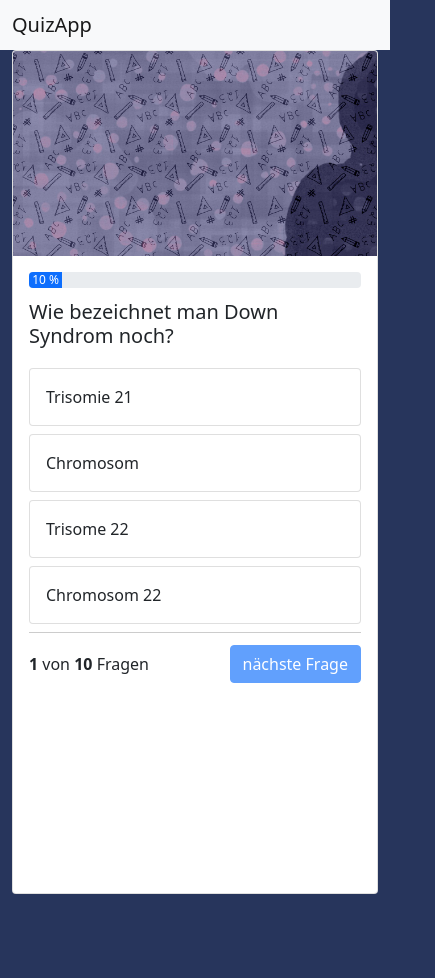
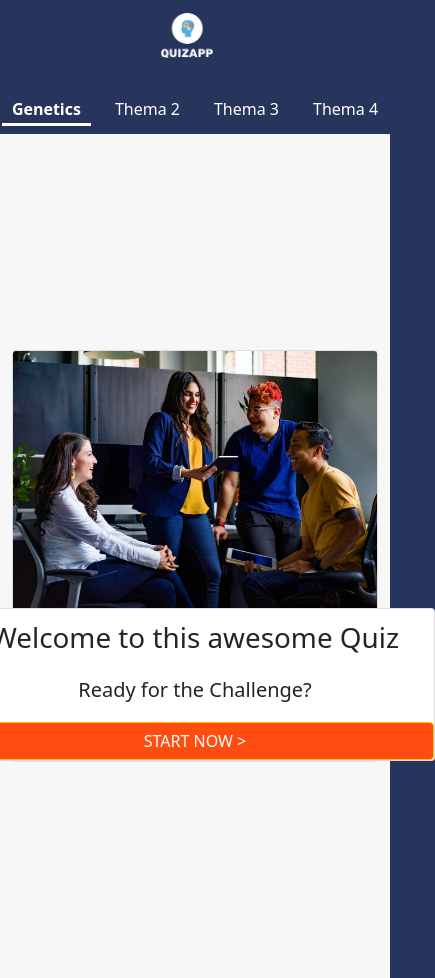
Before and after one commit to LukasKlammer/QuizApp, a plain HTML site: page index.html in a window 390 px wide. Shown: the whole page, 435 px wide, since content can reach past the window. Before the commit the page ends 894 px from the top, so only its background shows below. Drawn offline with nearby package versions, Linux system fonts and the light colour scheme.

Commit message:
start screen, responsive, CSS changes, restart() function, navbar with links

```diff
--- a/index.html
+++ b/index.html
@@ -6,7 +6,9 @@
     <meta http-equiv="X-UA-Compatible" content="IE=edge">
     <meta name="viewport" content="width=device-width, initial-scale=1.0">
     <title>QuizApp</title>
+    <link rel="icon" type="image/x-icon" href="img/brain_result.png">
     <link rel="stylesheet" href="style.css">
+    <link rel="stylesheet" href="responsive.css">
     <script src="questions.js"></script>
     <script src="script.js"></script>
 
@@ -20,34 +22,55 @@
         integrity="sha384-ka7Sk0Gln4gmtz2MlQnikT1wXgYsOg+OMhuP+IlRH9sENBO0LRn5q+8nbTov4+1p"
         crossorigin="anonymous"></script>
 
+    <link rel="preconnect" href="https://fonts.googleapis.com">
+    <link rel="preconnect" href="https://fonts.gstatic.com" crossorigin>
+    <link href="https://fonts.googleapis.com/css2?family=PT+Sans:ital,wght@0,400;0,700;1,400;1,700&display=swap"
+        rel="stylesheet">
+
 </head>
 
 <body onload="init()">
 
+    <div class="main">
 
-    <nav class="navbar navbar-light bg-light">
-        <div class="container-fluid">
-            <span class="navbar-brand mb-0 h1">QuizApp</span>
-        </div>
+        <nav class="navbar navbar-light d-flex justify-content-center">
+            <a class="navbar-brand" href="#">
+                <img onclick="restart()" src="img/logo.png" alt="" class="">
+            </a>
+            <ul class="nav">
+                <li class="nav-item">
+                    <a class="nav-link active text-white" aria-current="page" href="#">Genetics</a>
+                </li>
+                <li class="nav-item">
+                    <a class="nav-link text-white" href="#">Thema 2</a>
+                </li>
+                <li class="nav-item">
+                    <a class="nav-link text-white" href="#">Thema 3</a>
+                </li>
+                <li class="nav-item">
+                    <a class="nav-link text-white">Thema 4</a>
+                </li>
+            </ul>
         </nav>
 
+
         <div class="container">
-        <div class="card quiz-card">
-            <img src="img/pencil.jpg" id="header-image" class="card-img-top">
 
-            <div class="card-body d-none" id="end-screen">
-                <h1 class="text-center">COMPLETE GENETIC QUIZ</h1>
-                <div class="text-center">
-                    <span class="text-center">YOUR SCORE IS</span>
-                    <span id="end-score">... / ...</span>
+            <div class="card quiz-card d-flex flex-column align-items-center">
+                <img src="img/team.jpg" id="header-image" class="card-img-top">
+
+                <div class="card quiz-card d-flex flex-column" id="start-screen">
+                    <h1 class="text-center">Welcome to this awesome Quiz</h1>
+                    <h5 class="text-center">Ready for the Challenge?</h5>
+                    <div class="d-grid gap-2 d-md-flex justify-content-md-end">
+                        <button onclick="openQuiz()" class="btn btn-warning me-md-2 start-button" type="button">START NOW ></button>
                     </div>
-                <button type="button" class="btn btn-primary" onclick="share()" id="share-button">share</button>
-                <button type="button" class="btn btn-light" onclick="replay()" id="replay-button">replay</button>
                 </div>
 
-            <div class="card-body" id="question-body">
+                <div class="card-body d-none" id="question-body">
                     <div class="progress">
-                    <div class="progress-bar" id="progress-bar" role="progressbar" style="" aria-valuenow="0" aria-valuemin="0" aria-valuemax="100"></div>
+                        <div class="progress-bar" id="progress-bar" role="progressbar" aria-valuenow="0"
+                            aria-valuemin="0" aria-valuemax="100"></div>
                     </div>
 
                     <h5 class="card-title" id="question-text">Frage</h5>
@@ -82,13 +105,23 @@
                             Frage</button>
                     </div>
 
+                </div>
 
+                <div class="card-body d-none" id="end-screen">
+                    <h1 class="text-center">COMPLETE GENETIC QUIZ</h1>
+                    <div class="text-center">
+                        <span class="text-center">YOUR SCORE IS</span>
+                        <span id="end-score">... / ...</span>
+                    </div>
+                    <button type="button" class="btn btn-primary" onclick="share()" id="share-button">share</button>
+                    <button type="button" class="btn btn-light" onclick="replay()" id="replay-button">replay</button>
+                    <button type="button" class="btn btn-light" onclick="restart()" id="restart-button">restart</button>
+                </div>
 
             </div>
         </div>
+
     </div>
-
-
 
 
 </body>
--- /dev/null
+++ b/responsive.css
@@ -0,0 +1,32 @@
+@media (max-width: 800px) {
+
+    .mobile-d-none {
+        display: none !important;
+    }
+
+    .main {
+        flex-direction: column;
+    }
+
+    .navbar {
+        width: unset;
+        flex-direction: row;
+
+    }
+
+    .nav {
+        flex-direction: row !important;
+        justify-content: center;
+    }
+
+    .navbar-brand img {
+        height: 45px;
+    }
+
+    .active, .nav-link:hover {
+        font-weight: bold;
+        border-bottom: 3px solid white;
+        border-left: unset;
+    }
+
+}
--- a/script.js
+++ b/script.js
@@ -14,6 +14,19 @@ function init() {
 }
 
 
+/**lädt die richtigen Fragen */
+function getQuestions(topic) {
+    let questions = genetics;
+}
+
+
+/**Öffnet das Quiz */
+function openQuiz() {
+    showQuestionScreen();
+}
+
+
+/**rendert die Fragen, sofern nicht bereits die letzte Frage aufgerufen wurde */
 function showQuestion() {
     let question = questions[currentQuestion]; // aktuelle Frage aus dem JSON holen und in ein array speichern
 
@@ -91,19 +104,31 @@ function showEndScreen() {
     document.getElementById('end-screen').classList.remove('d-none'); // Klasse d-none entfernen --> Element wird angezeigt
     document.getElementById('question-body').classList.add('d-none'); // Fragen-Container ausblenden
     document.getElementById('header-image').src = 'img/brain_result.png'; // ändert das Bild
+    document.getElementById('header-image').classList.add('width-50'); // verkleinert das Bild, damit es besser aussieht
     document.getElementById('end-score').innerHTML = score + '/' + questions.length; // zeigt an, wie viele von insgesamt wie vielen Fragen man richtig beantwortet hat
 }
 
 
 /**zeigt den Screen mit den Fragen und Antworten */
 function showQuestionScreen() {
-    document.getElementById('question-body').classList.remove('d-none'); // Fragen-Container ausblenden
-    document.getElementById('end-screen').classList.add('d-none'); // Klasse d-none entfernen --> Element wird angezeigt
+    document.getElementById('start-screen').classList.add('d-none');
+    document.getElementById('question-body').classList.remove('d-none'); // Fragen-Container einblenden
+    document.getElementById('end-screen').classList.add('d-none'); // Klasse d-none hinzufügen --> Element wird ausgeblendet
+    document.getElementById('header-image').classList.remove('width-50'); // wieder normale Größe des Bilds
     document.getElementById('header-image').src = 'img/pencil.jpg'; // Bild wieder zurücksetzen
 }
 
+/**zeigt die Startseite */
+function showWelcomeScreen() {
+    document.getElementById('end-screen').classList.add('d-none');
+    document.getElementById('question-body').classList.add('d-none');
+    document.getElementById('start-screen').classList.remove('d-none');
+    document.getElementById('header-image').classList.remove('width-50'); // wieder normale Größe des Bilds
+    document.getElementById('header-image').src = 'img/team.jpg';
+}
 
-/**replay: damit kann das Quiz neu gestartet werden */
+
+/**replay: damit kann das gleiche Quiz nochmal gespielt werden */
 function replay() {
     currentQuestion = 0; // Variablen zurücksetzen
     score = 0;
@@ -112,11 +137,19 @@ function replay() {
 }
 
 
+/**restart: damit kann die App neu gestartet werden */
+function restart() {
+    currentQuestion = 0; // Variablen zurücksetzen
+    score = 0;
+    showWelcomeScreen();
+    init();
+}
+
+
 /**rendert den Verlauf der Progress-Bar */
 function renderProgressBar(question) {
     let percentage = ((currentQuestion + 1) * 100) / questions.length; // Prozentsatz berechnen
     percentage = Math.round(percentage); // Ergebnis runden mit JavaScript Funktion
-
     document.getElementById('progress-bar').style = `width: ${percentage}%`; // Breite der progressbar einsetzen
     document.getElementById('progress-bar').innerHTML = percentage + ' %'; // Prozentsatz in der progressbar einsetzen
 }
--- a/style.css
+++ b/style.css
@@ -1,5 +1,11 @@
 body {
     background-color: #27355C !important;
+    font-family: 'PT Sans', sans-serif;
+}
+
+h1 {
+    margin-top: 12px !important;
+    margin-bottom: 12px !important;
 }
 
 h5 {
@@ -7,16 +13,55 @@ h5 {
     padding-bottom: 12px;
 }
 
+.main {
+    display: flex;
+}
+
+.navbar {
+    background-color:  #27355C;
+    width: 300px;
+    flex-direction: column;
+    gap: 32px;
+}
+
+.navbar-brand img {
+    height: 100px;
+}
+
+.nav {
+    flex-direction: column;
+    gap: 14px;
+}
+
+.nav-link {
+    padding-left: 10px !important;
+    padding-right: 10px !important;
+    padding-top: 2px !important;
+    padding-bottom: 2px !important;
+}
+
+.active, .nav-link:hover {
+    font-weight: bold;
+    border-left: 5px solid white
+}
+
 .container {
-    background-color: #27355C !important;
+    background-color: #F7F7F7;
     min-height: 100vh;
     display: flex;
     justify-content: center;
+    align-items: center;
 }
 
 .card-body {
     display: flex;
     flex-direction: column;
+    width: 100%;
+}
+
+.start-button {
+    background-color: #FF4D12 !important;
+    color: white !important;
 }
 
 .question-footer {
@@ -49,7 +94,7 @@ h5 {
 }
 
 .width-50 {
-    width: 50%;
+    width: 50% !important;
 }
 
 .text-center {
```
Also changed, not shown: img/team.jpg (added). Lines whose indentation alone changed are shown as unchanged.
